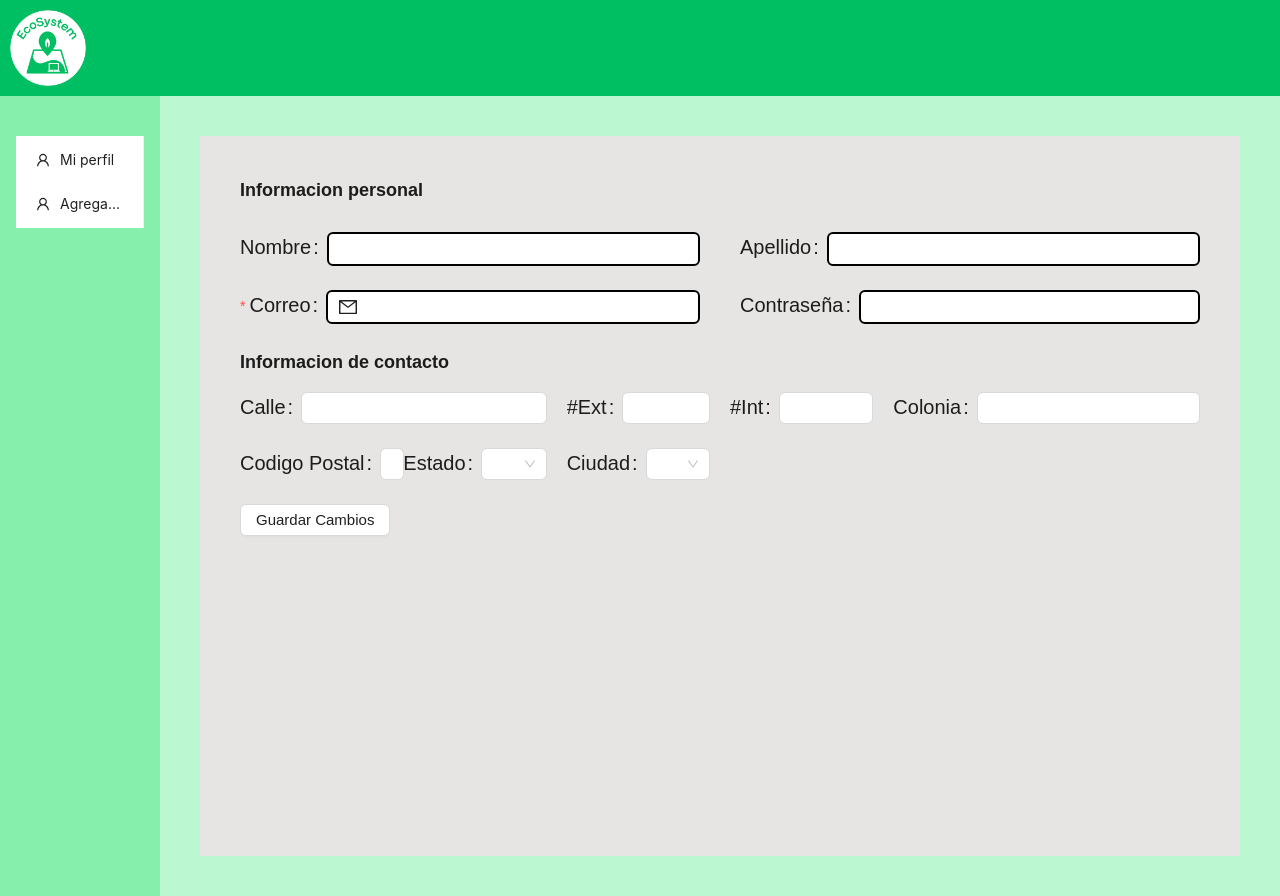
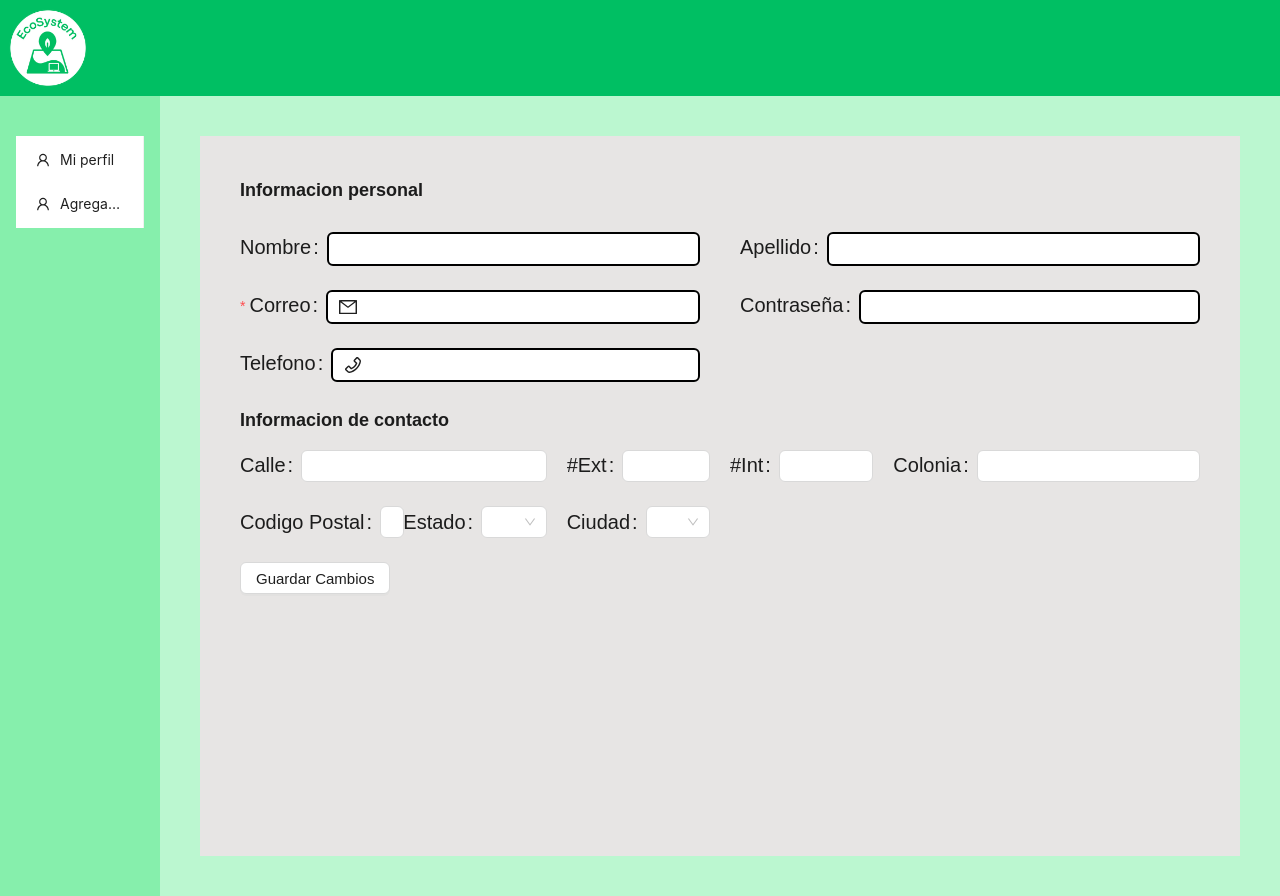
Before and after one commit to EAhumada08/eco-system, a React (Vite) app: page /dashboard/client_profile in a window 1280 px wide. Both pictures are taken after a click on the button "Editar datos". Built offline with nearby package versions, Linux system fonts and the light colour scheme; no server answers.

Commit message:
modified:   src/components/client/EditProfile.jsx 	modified:   src/pages/ClientProfile.jsx 	modified:   src/services/clients.js

```diff
--- a/src/components/client/EditProfile.jsx
+++ b/src/components/client/EditProfile.jsx
@@ -1,16 +1,29 @@
-import { MailOutlined } from '@ant-design/icons'
+import { MailOutlined, PhoneOutlined } from '@ant-design/icons'
 import { Button, ConfigProvider, Form, Input, Select } from 'antd'
 import { states } from '../../const/states'
+import { updateClient } from '../../services/clients'
+import { useNavigate } from 'react-router-dom'
+import FormItem from 'antd/es/form/FormItem'
 
 export default function EditProfile ({ client }) {
   const [form] = Form.useForm()
   const state = Form.useWatch('state', form)
 
+  const navigate = useNavigate()
+
   const result = states.find((name) => name.nombre === state)
   const ciudades = result?.ciudades
 
-  const onFinish = (values) => {
+  const onFinish = async (values) => {
     console.log('Received values of form: ', values)
+    const id = window.localStorage.getItem('idUser')
+    try {
+      const res = await updateClient(id, values)
+      console.log(res)
+      navigate('/dashboard')
+    } catch (error) {
+      console.log(error)
+    }
   }
 
   return (
@@ -77,7 +90,7 @@ export default function EditProfile ({ client }) {
                 />
               </Form.Item>
               <Form.Item
-                name='password'
+                name='pass'
                 label='Contraseña'
                 rules={[
                   {
@@ -90,6 +103,12 @@ export default function EditProfile ({ client }) {
                   type='password'
                 />
               </Form.Item>
+              <FormItem
+                name='tel'
+                label='Telefono'
+              >
+                <Input className='border-2 border-black' prefix={<PhoneOutlined />} />
+              </FormItem>
             </div>
             <h2 className=' font-bold text-lg mb-4'>Informacion de contacto</h2>
             <div className='grid grid-cols-6 gap-x-5'>
--- a/src/pages/ClientProfile.jsx
+++ b/src/pages/ClientProfile.jsx
@@ -1,5 +1,4 @@
 import { useEffect, useState } from 'react'
-import { states } from '../const/states'
 import { getClientById } from '../services/clients'
 import EditProfile from '../components/client/EditProfile'
 
@@ -9,6 +8,7 @@ export default function ClientProfile () {
     firstname: '',
     lastname: '',
     email: '',
+    pass: '',
     tel: '',
     calle: '',
     extN: '',
@@ -34,14 +34,11 @@ export default function ClientProfile () {
     getClient()
   }, [])
 
-  const { firstname, lastname, email, tel, col, city, state, cp, extN, intN, calle } = client
+  const { firstname, lastname, email, pass, tel, col, city, state, cp, extN, intN, calle } = client
 
   const handleEdit = () => {
     setEdit(true)
   }
-
-  const result = states.find((name) => name.nombre === 'a')
-  const ciudades = result?.ciudades
 
   return (
     <>
--- a/src/services/clients.js
+++ b/src/services/clients.js
@@ -17,3 +17,8 @@ export const getClientById = async (id) => {
   const { data } = await axios.get(`${local}clients/${id}`)
   return data
 }
+
+export const updateClient = async (id, values) => {
+  const { data } = await axios.patch(`${local}clients/${id}`, values)
+  return data
+}
```
